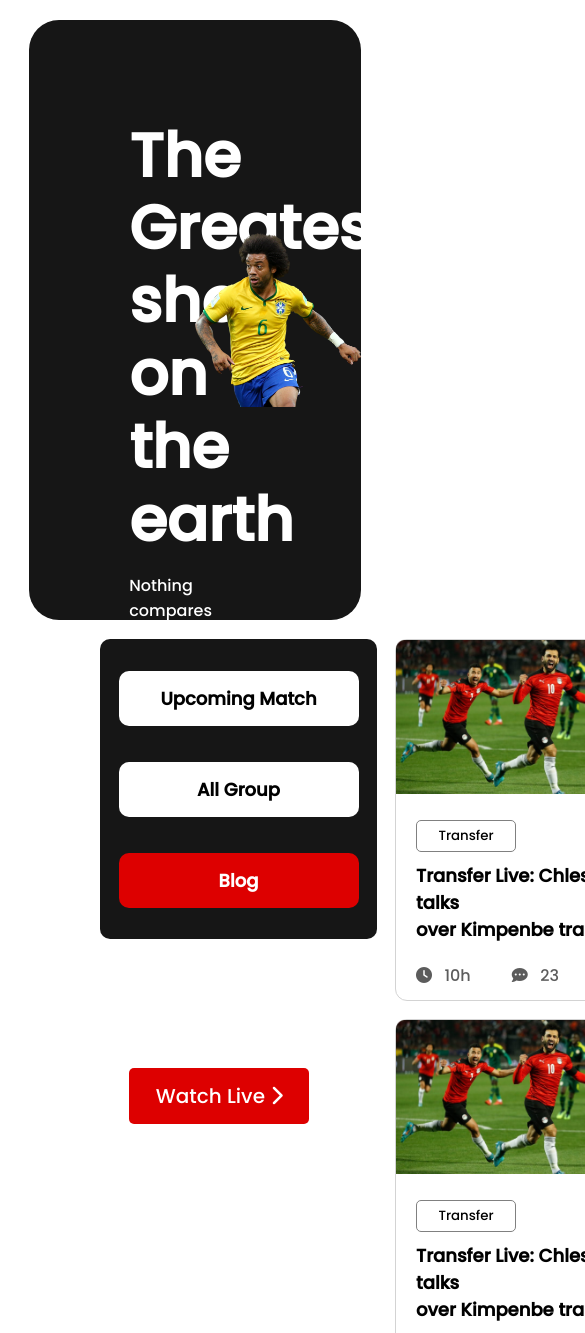
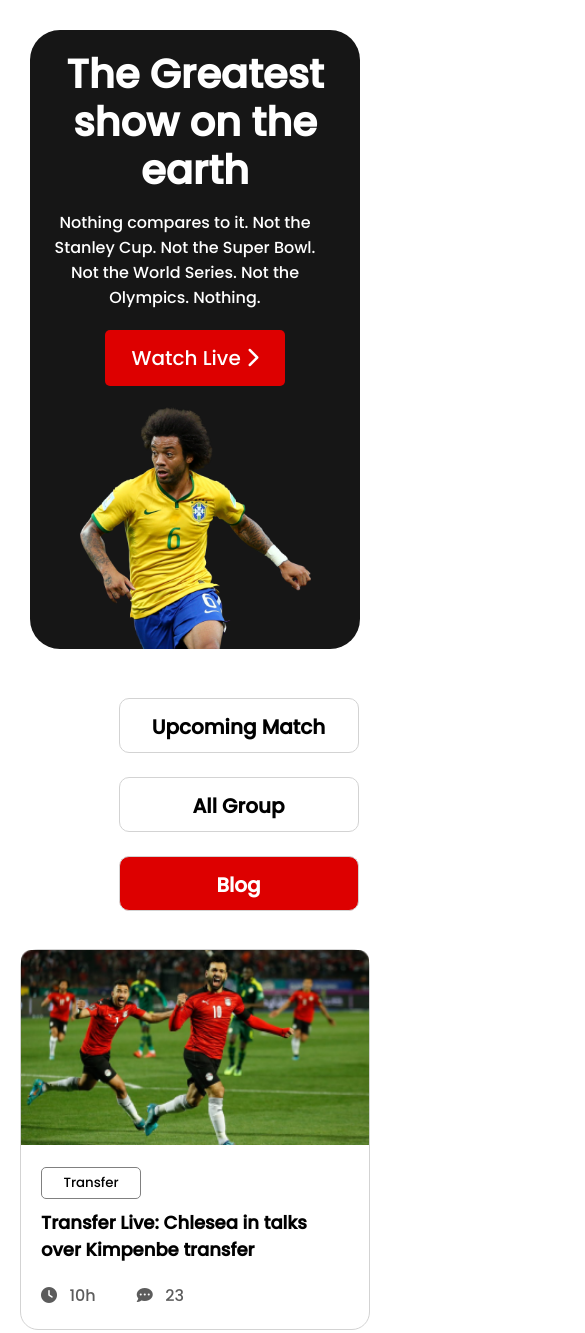
Before and after one commit to Abdullah-Sakib/Wourld-Cup, a plain HTML site: page index.html in a window 390 px wide. Shown: the top 1333 px of the page, 585 px wide, since content can reach past the window. Drawn offline with Linux system fonts and the light colour scheme.

Commit message:
mobile responsiveness

```diff
--- a/index.html
+++ b/index.html
@@ -31,7 +31,7 @@
       </div>
       <div>
         <div class="banner-img">
-          <img src="assets/Banner Image.png" alt="">
+          <img class="bnr-img" src="assets/Banner Image.png" alt="">
         </div>
       </div>
     </div>
--- a/style.css
+++ b/style.css
@@ -53,12 +53,13 @@
 .banner-img {
   width: 100%;
   height: 100%;
+  display: flex;
+  align-items: flex-end;
 }
 
-.banner-img img {
+.bnr-img {
   width: 100%;
   height: 100%;
-  object-fit: contain;
 }
 
 /* ----------------------blog section style ---------------------------------- */
@@ -297,11 +298,11 @@ footer a {
     margin-top: 0;
   }
 
-  .top-div{
+  .top-div {
     height: 35%;
   }
 
-  .bottom-div{
+  .bottom-div {
     height: 60%;
   }
 
@@ -310,8 +311,8 @@ footer a {
     height: 100%;
   }
 
-  .card-img{
-   height: 100%;
+  .card-img {
+    height: 100%;
   }
 
   .card-img img {
@@ -327,20 +328,125 @@ footer a {
     padding-top: 20px;
   }
 
-  .card-text h4{
+  .card-text h4 {
     font-size: 0.9rem;
   }
 
-  footer{
+  footer {
     padding: 30px;
   }
 
-  footer .links{
+  footer .links {
     flex-wrap: wrap;
   }
 
+  .links a {
+    margin: 5px 10px;
+  }
+}
+
+/*----------------------------- mobile responsive --------------------------- */
+
+@media screen and (max-width:576px) {
+
+  /*--------------------------- banner section --------------------------------- */
+
+  header {
+    margin: 30px;
+  }
+
+  .banner {
+    flex-direction: column;
+    width: 100%;
+    height: 100%;
+    margin: 0;
+  }
+
+  .banner div {
+    width: 100%;
+    height: 50%;
+  }
+
+  .banner-text {
+    text-align: center;
+    margin: 0;
+    padding: 20px;
+  }
+
+  .banner-text h1 {
+    font-size: 2.5em;
+  }
+
+  .banner-img {
+    width: 100%;
+    display: flex;
+    justify-content: center;
+  }
+
+  .banner-img img {
+    width: 70%;
+    height: 100%;
+    object-fit: contain;
+  }
+
+  /*-------------------------- blog section ---------------------------------- */
+
+  .blogs {
+    display: flex;
+    flex-direction: column;
+    justify-content: center;
+  }
+
+  nav {
+    background-color: transparent;
+    margin-top: 0;
+    height: 250px;
+  }
+
+  nav li {
+    border: 1px solid lightgray;
+    border-radius: 10px;
+    font-size: 20px;
+    margin: 12px;
+  }
+
+  .blog {
+    display: flex;
+    flex-direction: column;
+    margin-left: 0;
+    padding: 20px;
+  }
+
+  .card {
+    width: 100%;
+    height: 100%;
+    border-radius: 18px;
+  }
+
+  .top-div {
+    height: 50%;
+  }
+
+  .bottom-div {
+    height: 50%;
+  }
+
+  .card-text {
+    padding-top: 15px;
+  }
+
+  footer {
+    height: 100%;
+    margin-top: 30px;
+  }
+
+  .links{
+    flex-direction: column;
+  }
+
   .links a{
-    margin: 5px 10px;
+    display: inline-block;
+    padding: 20px 100px;
   }
 
 }
```
